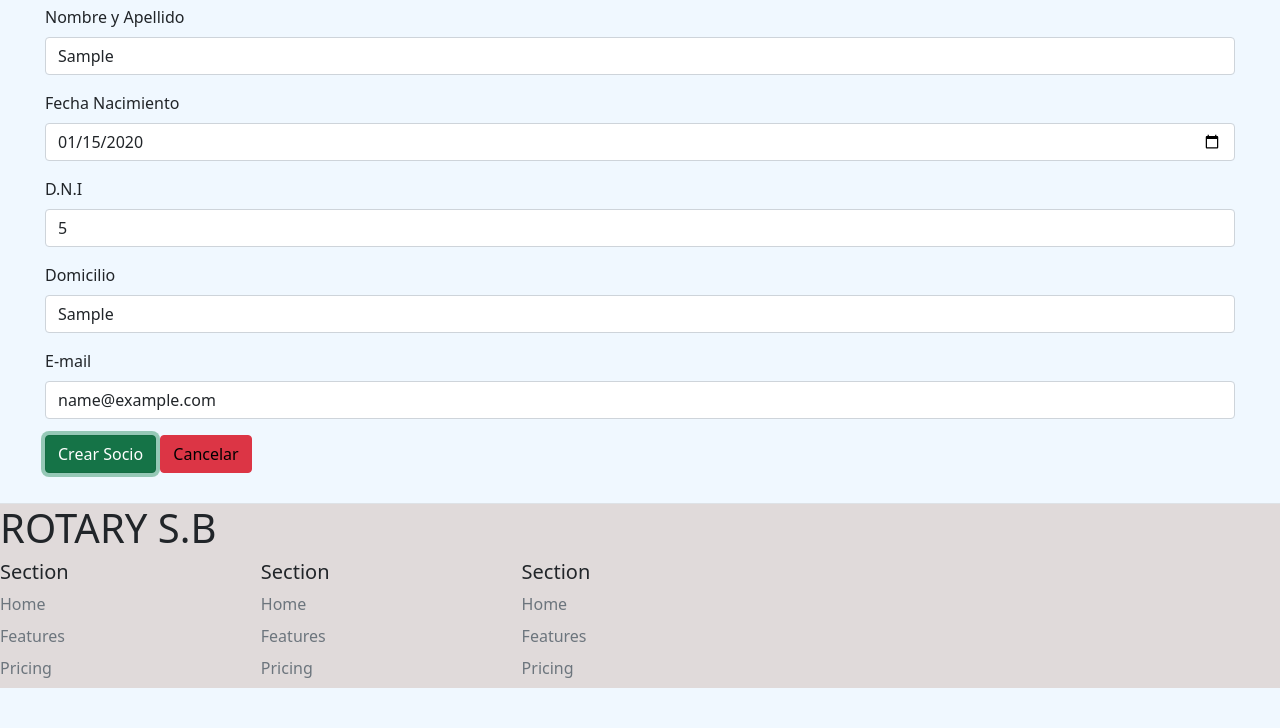
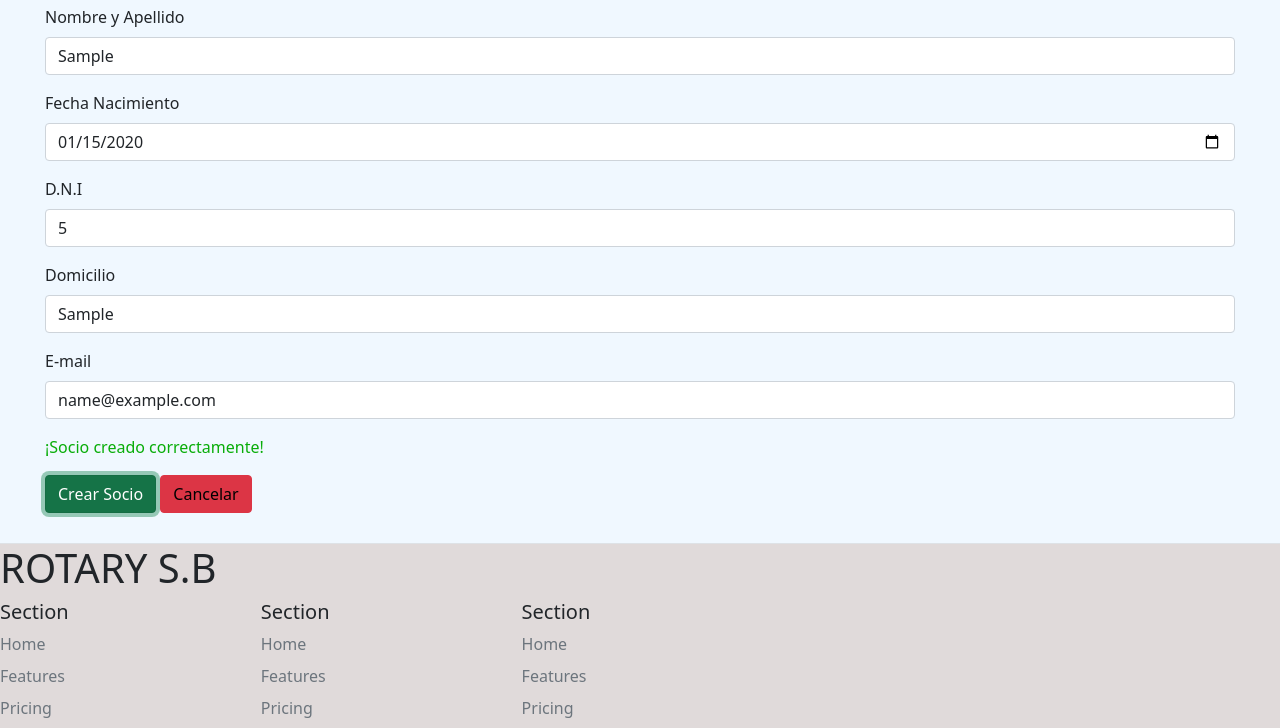
Before and after one commit to MetalThunder66/2023-Proyecto-Interfaces, a plain HTML site: page pages/admin/createMember.html in a window 1280 px wide. Both pictures are taken after typing "Sample", "2020-01-15", "5", "Sample", "name@example.com" into the empty fields and a click on the button "Crear Socio". Shown: the part 146-874 px from the top of the page. Before the commit the page ends 834 px from the top, so only its background shows below. Drawn offline with nearby package versions, Linux system fonts and the light colour scheme; no server answers.

Commit message:
agregado mensaje success creacion user

```diff
--- a/js/tabla/crearSocio.js
+++ b/js/tabla/crearSocio.js
@@ -3,6 +3,7 @@
 //agarramos la tabladinamica
 let tablaDinamicaDom = document.querySelector("#tablaDinamica");
 
+let creationSuccess = document.querySelector('#creation-success');
 let createMember = document.querySelector("#create-member");
 
 createMember.addEventListener('click', function (e) {
@@ -32,8 +33,9 @@ async function add() {
             'body': JSON.stringify(obj)
         });
     }
-
     catch (error) {
         console.log(error);
     };
+
+    creationSuccess.classList.remove("hidden");
 }
--- a/pages/admin/createMember.html
+++ b/pages/admin/createMember.html
@@ -62,6 +62,9 @@
             <input type="email" class="form-control" name="email" required placeholder="john@gmail.com"
                 id="exampleInputEmail1" aria-describedby="emailHelp">
         </div>
+
+        <p id="creation-success" class="success hidden">¡Socio creado correctamente!</p>
+
         <button class="btn btn-success" id="create-member">Crear Socio</button>
         <button class="btn btn-danger"><a href="/pages/admin/members.html">Cancelar</a></button>
 
```
